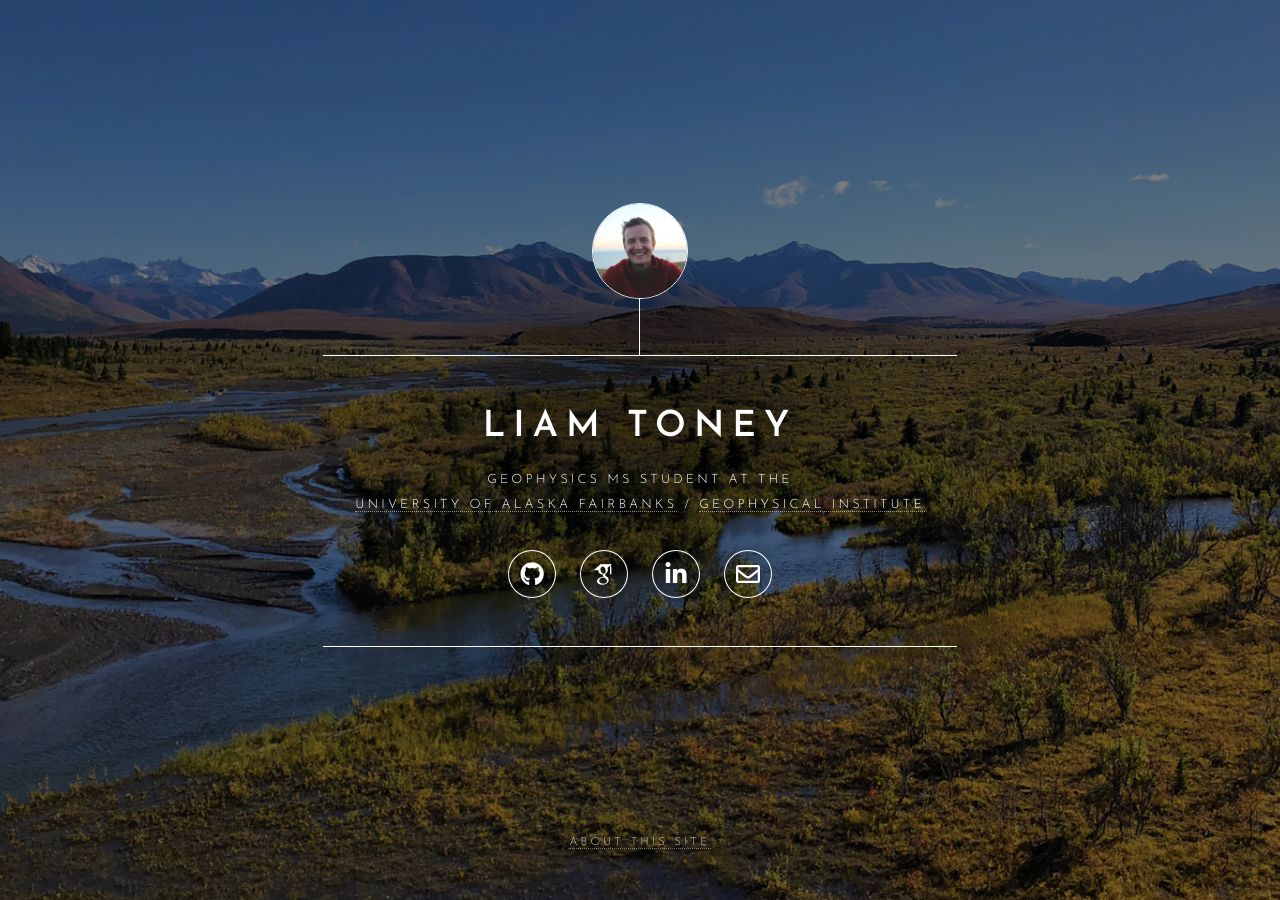
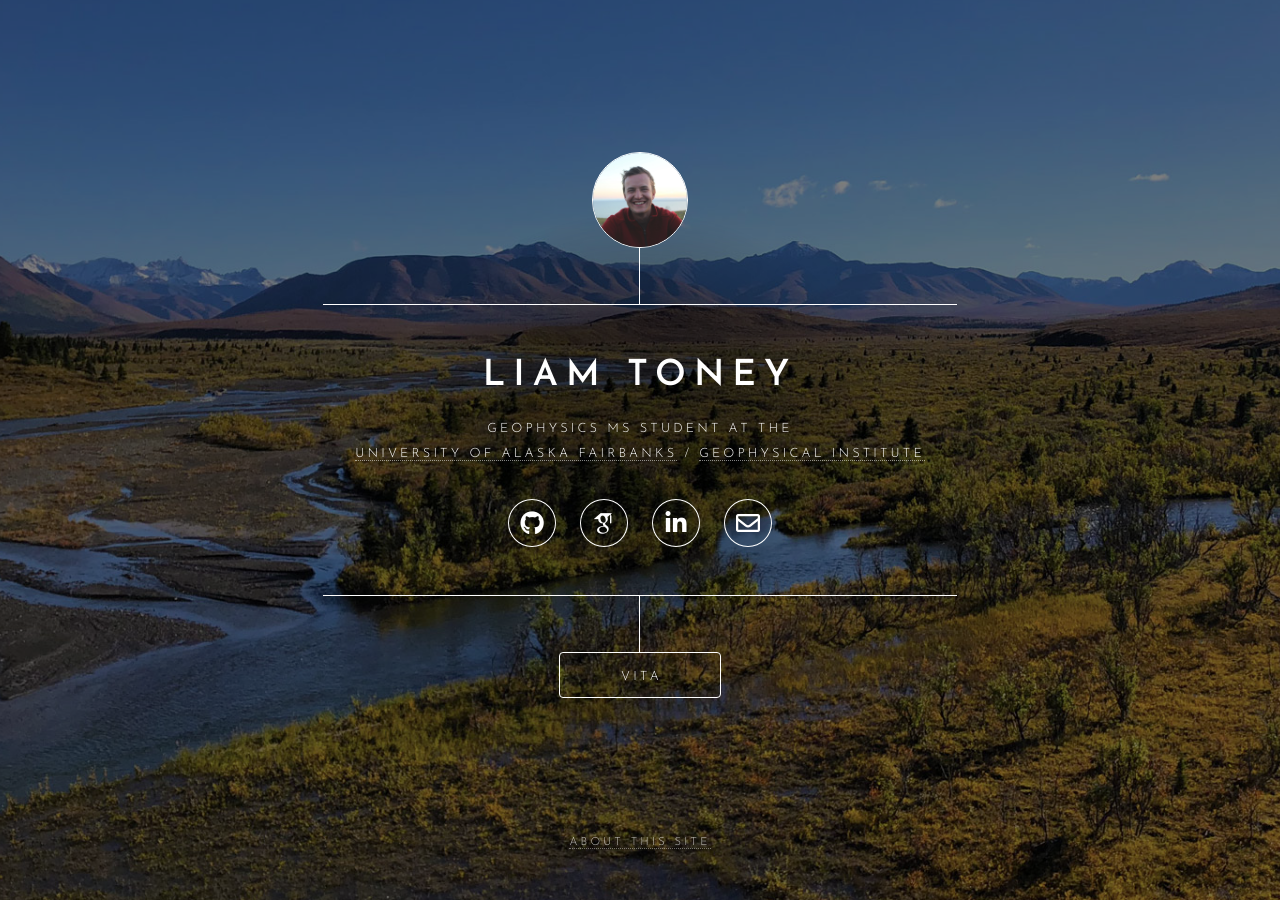
Before and after one commit to liamtoney/liamtoney.github.io, a Jekyll site: the page built from index.md, in a window 1280 px wide. Built offline with Jekyll 4.4.1, drawn with Linux system fonts in a browser that asks for light colours; nearby versions of some CDN libraries; some web fonts are replaced.

Commit message:
Expose CV link

```diff
--- a/_layouts/default.html
+++ b/_layouts/default.html
@@ -41,12 +41,12 @@
 								</ul>
 							</div>
 						</div>
-						<!-- <nav>
+						<nav>
 							<ul>
-								<li><a href="#projects">Projects</a></li>
+								<!-- <li><a href="#projects">Projects</a></li> -->
 								<li><a href="#vita">Vita</a></li>
 							</ul>
-						</nav> -->
+						</nav>
 					</header>
 
 				<!-- Main -->
```
